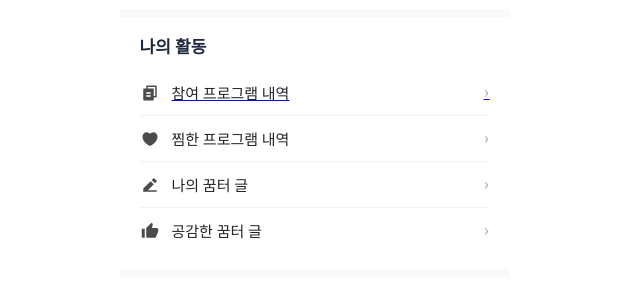
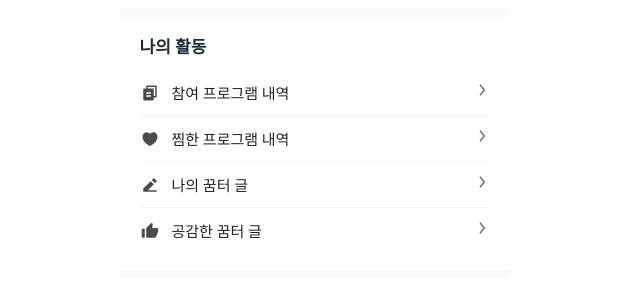
Before and after one commit to seohyun-lee/Kkumgeurimi-FE, a React (Vite) app: page /my in a window 1280 px wide. Shown: the part 186-477 px from the top of the page, without its empty margins (318-958 px from the left). Built offline with nearby package versions, Linux system fonts and the light colour scheme; no server answers.

Commit message:
fix: 나의활동 상세보기 아이콘 크기 조정

```diff
--- a/src/pages/MyPage/MyPage.css
+++ b/src/pages/MyPage/MyPage.css
@@ -108,6 +108,11 @@
   border-bottom: 1px solid #f1f3f4;
   cursor: pointer;
   transition: background-color 0.2s ease;
+  text-decoration: none;
+}
+
+.mypage__activity-item:hover {
+  text-decoration: none;
 }
 
 .mypage__activity-item:last-child {
--- a/src/pages/MyPage/MyPage.jsx
+++ b/src/pages/MyPage/MyPage.jsx
@@ -177,28 +177,36 @@ export default function MyPage() {
               <img src={programIcon} alt="참여 프로그램" />
             </div>
             <div className="mypage__activity-text">참여 프로그램 내역</div>
-            <div className="mypage__activity-arrow">›</div>
+            <div className="mypage__activity-arrow">
+              <img src={showAllIcon} alt="더보기" style={{ width: '16px', height: '16px' }} />
+            </div>
           </Link>
           <div className="mypage__activity-item">
             <div className="mypage__activity-icon">
               <img src={likeIcon} alt="찜한 프로그램" />
             </div>
             <div className="mypage__activity-text">찜한 프로그램 내역</div>
-            <div className="mypage__activity-arrow">›</div>
+            <div className="mypage__activity-arrow">
+              <img src={showAllIcon} alt="더보기" style={{ width: '16px', height: '16px' }} />
+            </div>
           </div>
           <div className="mypage__activity-item">
             <div className="mypage__activity-icon">
               <img src={mypostIcon} alt="나의 꿈터 글" />
             </div>
             <div className="mypage__activity-text">나의 꿈터 글</div>
-            <div className="mypage__activity-arrow">›</div>
+            <div className="mypage__activity-arrow">
+              <img src={showAllIcon} alt="더보기" style={{ width: '16px', height: '16px' }} />
+            </div>
           </div>
           <div className="mypage__activity-item">
             <div className="mypage__activity-icon">
               <img src={thumbupIcon} alt="공감한 꿈터 글" />
             </div>
             <div className="mypage__activity-text">공감한 꿈터 글</div>
-            <div className="mypage__activity-arrow">›</div>
+            <div className="mypage__activity-arrow">
+              <img src={showAllIcon} alt="더보기" style={{ width: '16px', height: '16px' }} />
+            </div>
           </div>
         </div>
       </section>
```
